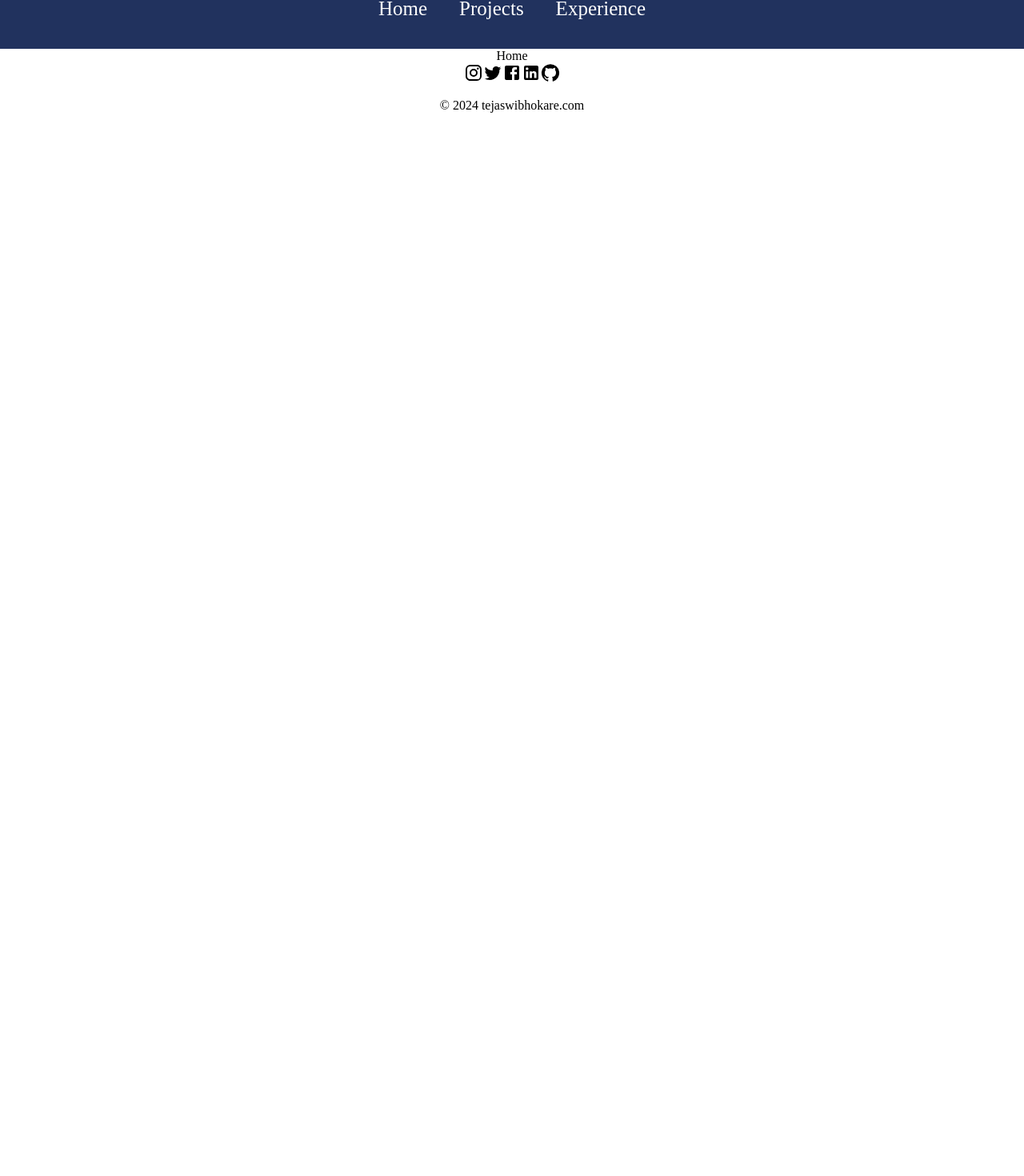
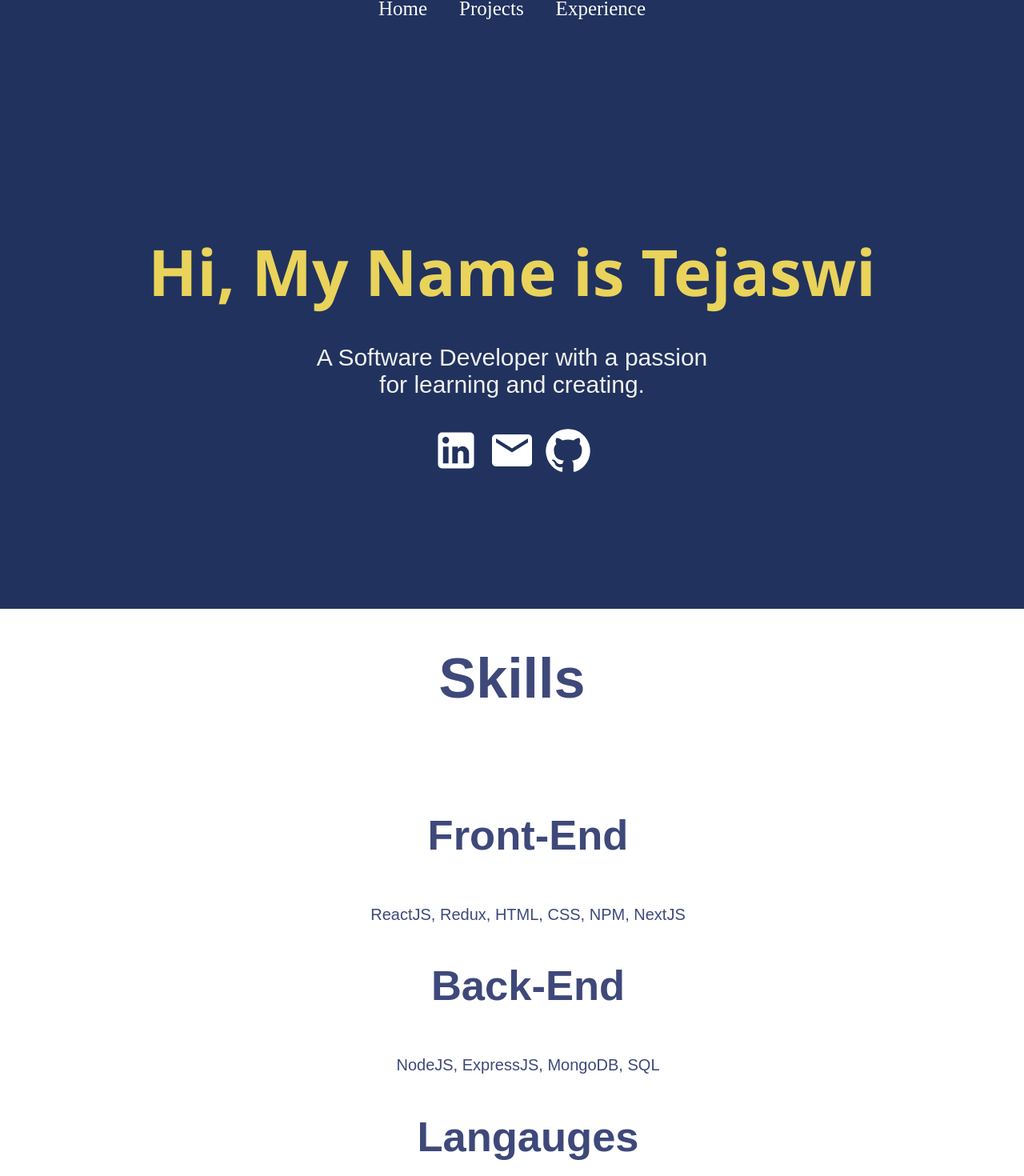
Before and after one commit to tejubhokare/portfolio, a React (Create React App) app: page / in a window 1280 px wide. Shown: the part 39-1509 px from the top of the page at 80% size. Before the commit the page ends 800 px from the top, so only its background shows below. Built offline with nearby package versions, Linux system fonts and the light colour scheme.

Commit message:
Added intro and skills section with css

```diff
--- a/src/components/Footer.js
+++ b/src/components/Footer.js
@@ -4,6 +4,7 @@
 import FacebookIcon from '@mui/icons-material/Facebook';
 import LinkedInIcon from '@mui/icons-material/LinkedIn';
 import GitHubIcon from '@mui/icons-material/GitHub';
+import "../styles/Footer.css"
 
 
 
@@ -12,7 +13,7 @@
 function Footer() {
     return (
         <div className="footer">
-            <div>
+            <div className="socialMedia">
                 <InstagramIcon/>
                 <TwitterIcon/>
                 <FacebookIcon/>
--- a/src/pages/Home.js
+++ b/src/pages/Home.js
@@ -1,9 +1,41 @@
 import React from 'react'
+import EmailIcon from '@mui/icons-material/Email';
+import LinkedInIcon from '@mui/icons-material/LinkedIn';
+import GitHubIcon from '@mui/icons-material/GitHub';
+import "../styles/Home.css"
 
 function Home() {
     return (
-        <div>
-          Home
+        <div className="home">
+          <div className="about">
+
+            <h2>Hi, My Name is Tejaswi</h2>
+            <div className="prompt">
+            <p> A Software Developer with a passion for learning and creating.</p>
+            <LinkedInIcon/>
+            <EmailIcon/>
+            <GitHubIcon/>
+            </div>
+          </div>
+
+          <div className="skills">
+            <h1>Skills</h1>
+            <ol className="list">
+              <li className="item">
+                <h2>Front-End</h2>
+                <span> ReactJS, Redux, HTML, CSS, NPM, NextJS</span>
+              </li>
+              <li className="item">
+                <h2>Back-End</h2>
+                <span>NodeJS, ExpressJS, MongoDB, SQL </span>
+              </li>
+              <li className="item">
+                <h2>Langauges</h2>
+                <span> JavaScript, TypeScript </span>
+              </li>
+
+            </ol>
+          </div>
         </div>
     )
 }
--- /dev/null
+++ b/src/styles/Footer.css
@@ -0,0 +1,28 @@
+.footer {
+    width: 100%;
+    height: 200px;
+    background: #21325e;
+    display: flex;
+    justify-content: center;
+    align-items: center;
+    flex-direction: column;
+    padding-top: 10px;
+    margin-top: 200px;
+  }
+
+  .socialMedia svg {
+    color: white;
+    margin: 20px;
+    font-size: 70px;
+    cursor: pointer;
+  }
+
+  .footer p {
+    color: white;
+  }
+
+  @media only screen and (max-width: 600px) {
+    .footer svg {
+      font-size: 50px;
+    }
+  }
--- /dev/null
+++ b/src/styles/Home.css
@@ -0,0 +1,80 @@
+.home {
+    width: 100%;
+    align-items: center;
+    font-family: "Arial", sans-serif;
+    color: #3e497a;
+  }
+
+  .about {
+    width: 100%;
+    height: calc(100vh - 100px);
+    display: flex;
+    flex-direction: column;
+    justify-content: center;
+    align-items: center;
+    text-align: center;
+    background-color: #21325e;
+    color: #f0f0f0;
+  }
+
+  .about h2 {
+    font-family: "Segoe UI", Tahoma, Geneva, Verdana, sans-serif;
+    font-size: 80px;
+    color: #e9d35b;
+    height: 50px;
+  }
+
+  .about .prompt {
+    width: 40%;
+    font-size: 30px;
+  }
+  .prompt svg {
+    font-size: 60px;
+    margin: 5px;
+    color: white;
+  }
+
+  .skills {
+    font-size: 35px;
+    width: 100%;
+    display: flex;
+    justify-content: center;
+    flex-direction: column;
+    align-items: center;
+  }
+
+  .skills h1 {
+    color: #3e497a;
+  }
+
+  .skills .list {
+    list-style: none;
+    width: 60%;
+  }
+
+  .list span {
+    font-size: 20px;
+  }
+
+  @media only screen and (max-width: 600px) {
+    .about h2 {
+      font-size: 40px;
+    }
+
+    .about .prompt {
+      margin-top: 10px;
+      font-size: 20px;
+      width: 80%;
+    }
+
+    .skills {
+      text-align: center;
+    }
+    .list {
+      padding: 0;
+    }
+
+    .skills h2 {
+      font-size: 30px;
+    }
+  }
```
